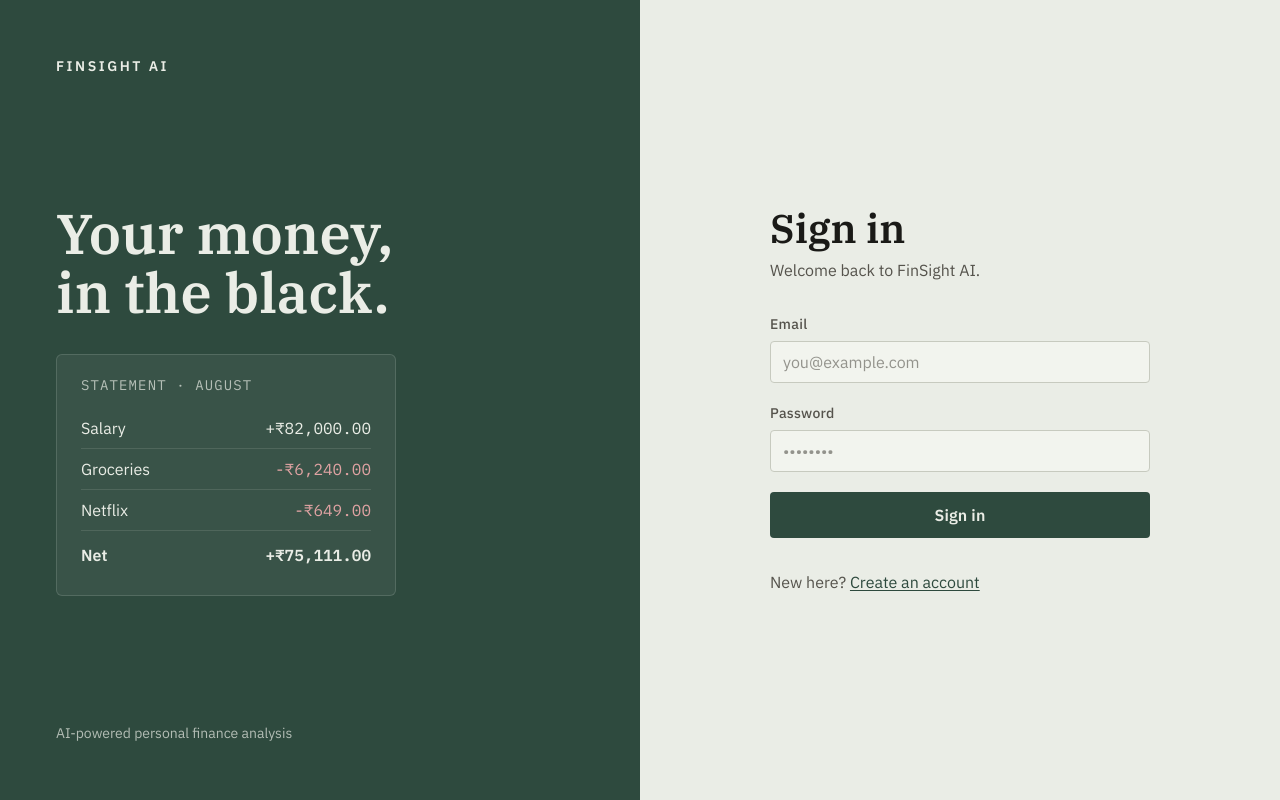
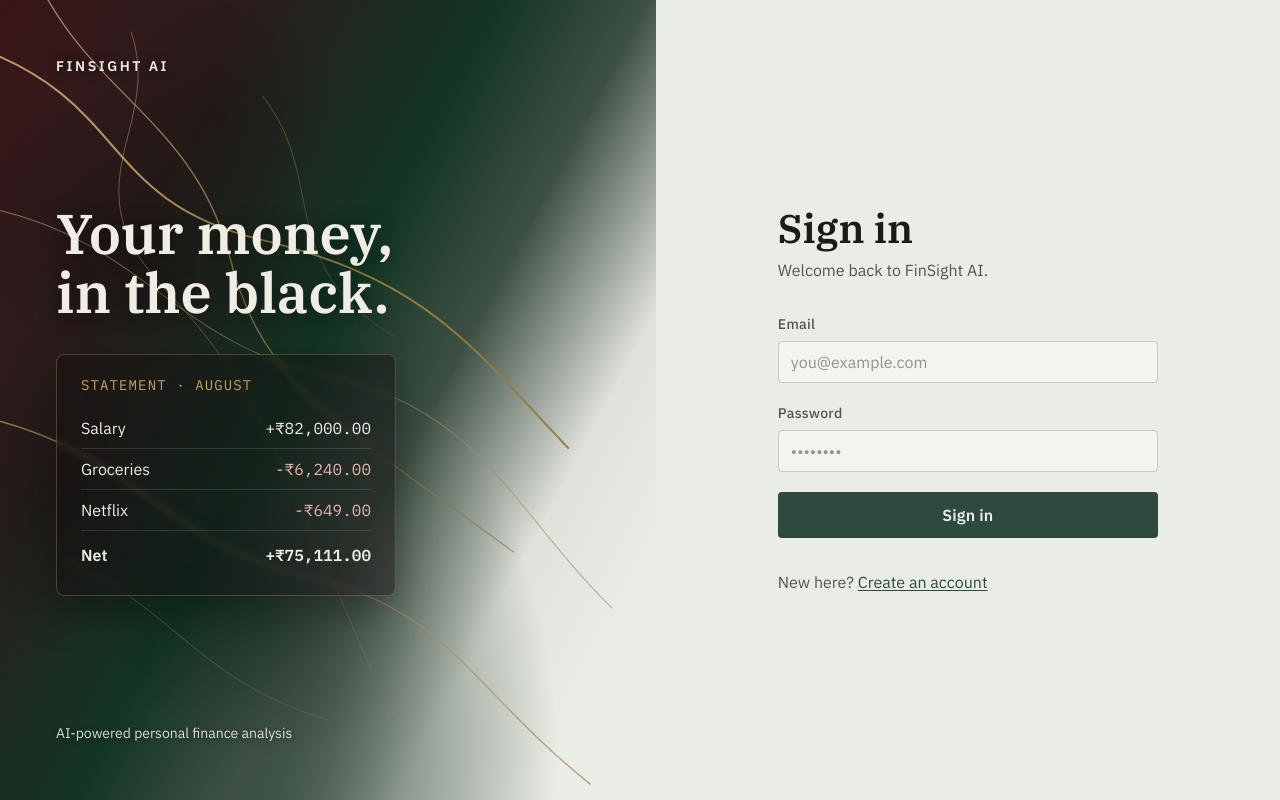
Before and after one commit to MohammadSaqlain124/finsight-ai, a React (Vite) app in the folder frontend/: page /login in a window 1280 px wide. Built offline with nearby package versions, Linux system fonts and the light colour scheme.

Commit message:
feat(frontend): CSS marble auth panel with responsive layout

```diff
--- a/frontend/src/components/AuthLayout.jsx
+++ b/frontend/src/components/AuthLayout.jsx
@@ -4,33 +4,39 @@ function AuthLayout({ title, subtitle, footer, children }) {
   return (
     <div className={styles.shell}>
       <aside className={styles.brand}>
-        <p className={styles.wordmark}>FinSight AI</p>
+        <svg className={styles.veins} viewBox="0 0 600 1000" preserveAspectRatio="none" xmlns="http://www.w3.org/2000/svg">
+          <defs>
+            <linearGradient id="veinGold" x1="0" y1="0" x2="1" y2="1">
+              <stop offset="0" stopColor="#E8C989" />
+              <stop offset="0.5" stopColor="#C9A15A" />
+              <stop offset="1" stopColor="#8C6A2E" />
+            </linearGradient>
+          </defs>
+          <g fill="none" stroke="url(#veinGold)" strokeLinecap="round">
+            <path d="M-20 60 C 120 130, 90 250, 240 300 S 430 430, 520 560" strokeWidth="2.2" opacity="0.9" />
+            <path d="M40 -10 C 90 120, 180 160, 210 320 S 300 520, 470 690" strokeWidth="1.4" opacity="0.7" />
+            <path d="M-10 260 C 130 300, 160 430, 300 470 S 470 640, 560 760" strokeWidth="1.1" opacity="0.6" />
+            <path d="M120 40 C 150 160, 60 230, 150 360 S 250 560, 360 900" strokeWidth="0.9" opacity="0.55" />
+            <path d="M-20 520 C 120 560, 150 680, 280 720 S 430 860, 540 980" strokeWidth="1.6" opacity="0.65" />
+            <path d="M240 120 C 300 220, 250 330, 360 420" strokeWidth="0.7" opacity="0.5" />
+            <path d="M60 700 C 160 760, 180 850, 300 900" strokeWidth="0.8" opacity="0.5" />
+          </g>
+        </svg>
 
-        <div>
-          <p className={styles.tagline}>Your money,<br />in the black.</p>
-
-          <div className={styles.ledger}>
-            <p className={styles.ledgerHead}>Statement · August</p>
-            <div className={styles.row}>
-              <span>Salary</span>
-              <span className={styles.amt}>+₹82,000.00</span>
-            </div>
-            <div className={styles.row}>
-              <span>Groceries</span>
-              <span className={`${styles.amt} ${styles.amtNeg}`}>-₹6,240.00</span>
-            </div>
-            <div className={styles.row}>
-              <span>Netflix</span>
-              <span className={`${styles.amt} ${styles.amtNeg}`}>-₹649.00</span>
-            </div>
-            <div className={`${styles.row} ${styles.rowTotal}`}>
-              <span>Net</span>
-              <span className={styles.amt}>+₹75,111.00</span>
+        <div className={styles.content}>
+          <p className={styles.wordmark}>FinSight AI</p>
+          <div>
+            <p className={styles.tagline}>Your money,<br />in the black.</p>
+            <div className={styles.ledger}>
+              <p className={styles.ledgerHead}>Statement · August</p>
+              <div className={styles.row}><span>Salary</span><span className={styles.amt}>+₹82,000.00</span></div>
+              <div className={styles.row}><span>Groceries</span><span className={`${styles.amt} ${styles.amtNeg}`}>-₹6,240.00</span></div>
+              <div className={styles.row}><span>Netflix</span><span className={`${styles.amt} ${styles.amtNeg}`}>-₹649.00</span></div>
+              <div className={`${styles.row} ${styles.rowTotal}`}><span>Net</span><span className={styles.amt}>+₹75,111.00</span></div>
             </div>
           </div>
+          <p className={styles.brandFoot}>AI-powered personal finance analysis</p>
         </div>
-
-        <p className={styles.brandFoot}>AI-powered personal finance analysis</p>
       </aside>
 
       <main className={styles.formCol}>
--- a/frontend/src/components/AuthLayout.module.css
+++ b/frontend/src/components/AuthLayout.module.css
@@ -1,110 +1,89 @@
 .shell {
   min-height: 100vh;
   display: grid;
-  grid-template-columns: 1fr 1fr;
+  grid-template-columns: 1.05fr 1fr;
 }
 
-/* ---- Brand panel ---- */
+/* ---- Marble brand panel ---- */
 .brand {
-  background-color: var(--pine);
-  color: var(--paper);
+  position: relative;
+  overflow: hidden;
   padding: 3.5rem;
+  color: var(--cream);
+  background:
+    linear-gradient(118deg,
+      var(--oxblood) 0%, #2A1E1C 24%, var(--emerald) 46%,
+      #3E5044 60%, rgba(147,147,132,0.12) 76%, transparent 88%),
+    radial-gradient(140% 120% at 12% 8%, #4A1A20 0%, transparent 42%),
+    radial-gradient(120% 130% at 30% 95%, #0C2A1E 0%, transparent 46%),
+    var(--paper);
+}
+.brand::before {
+  content: "";
+  position: absolute;
+  inset: 0;
+  z-index: 1;
+  pointer-events: none;
+  opacity: 0.5;
+  mix-blend-mode: multiply;
+  background:
+    radial-gradient(38% 30% at 22% 30%, rgba(12,42,30,0.55), transparent 70%),
+    radial-gradient(30% 26% at 8% 62%, rgba(74,26,32,0.50), transparent 70%),
+    radial-gradient(34% 24% at 40% 78%, rgba(18,53,36,0.50), transparent 72%),
+    radial-gradient(26% 22% at 34% 14%, rgba(58,21,25,0.45), transparent 72%);
+}
+.veins { position: absolute; inset: 0; z-index: 2; pointer-events: none; width: 100%; height: 100%; opacity: 0.85; }
+
+.content {
+  position: relative;
+  z-index: 3;
+  min-height: 100%;
   display: flex;
   flex-direction: column;
   justify-content: space-between;
   gap: 2rem;
 }
 
-.wordmark {
-  font-family: var(--font-ui);
-  font-size: var(--text-sm);
-  font-weight: 600;
-  letter-spacing: 0.18em;
-  text-transform: uppercase;
-}
+.wordmark { font-size: 0.875rem; font-weight: 600; letter-spacing: 0.18em; text-transform: uppercase; text-shadow: 0 1px 10px rgba(0,0,0,0.5); }
+.tagline { font-family: var(--font-display); font-weight: 600; font-size: var(--text-3xl); line-height: 1.05; margin-bottom: 2rem; text-shadow: 0 2px 20px rgba(0,0,0,0.5); }
 
-.tagline {
-  font-family: var(--font-display);
-  font-weight: 600;
-  font-size: var(--text-3xl);
-  line-height: 1.05;
-  margin-bottom: 2rem;
-}
-
-/* ---- Mock ledger card ---- */
 .ledger {
-  background-color: rgba(234, 237, 230, 0.06);  /* paper @ 6% */
-  border: 1px solid rgba(234, 237, 230, 0.15);  /* paper @ 15% */
-  border-radius: 6px;
+  background: rgba(18,10,12,0.42);
+  border: 1px solid rgba(201,161,90,0.30);
+  border-radius: 8px;
   padding: 1.25rem 1.5rem;
   max-width: 340px;
+  backdrop-filter: blur(3px);
+  box-shadow: 0 12px 44px rgba(0,0,0,0.35);
 }
-
-.ledgerHead {
-  font-family: var(--font-mono);
-  font-size: var(--text-sm);
-  text-transform: uppercase;
-  letter-spacing: 0.08em;
-  opacity: 0.7;
-  margin-bottom: 0.75rem;
-}
-
-.row {
-  display: flex;
-  justify-content: space-between;
-  align-items: baseline;
-  padding: 0.5rem 0;
-  border-bottom: 1px solid rgba(234, 237, 230, 0.12);
-  font-family: var(--font-ui);
-}
-
-.rowTotal {
-  border-bottom: none;
-  margin-top: 0.25rem;
-  font-weight: 600;
-}
-
-.amt {
-  font-family: var(--font-mono);
-  font-variant-numeric: tabular-nums lining-nums;
-}
-
-.amtNeg { color: #E0A3A3; }  /* lighter red for contrast on pine */
-
-.brandFoot {
-  font-family: var(--font-ui);
-  font-size: var(--text-sm);
-  opacity: 0.7;
-}
+.ledgerHead { font-family: var(--font-mono); font-size: var(--text-sm); text-transform: uppercase; letter-spacing: 0.08em; color: var(--gold); margin-bottom: 0.75rem; }
+.row { display: flex; justify-content: space-between; align-items: baseline; padding: 0.5rem 0; border-bottom: 1px solid rgba(239,237,228,0.13); }
+.rowTotal { border-bottom: none; margin-top: 0.25rem; font-weight: 600; }
+.amt { font-family: var(--font-mono); font-variant-numeric: tabular-nums lining-nums; }
+.amtNeg { color: var(--neg-panel); }
+.brandFoot { font-size: var(--text-sm); opacity: 0.9; text-shadow: 0 1px 8px rgba(0,0,0,0.55); }
 
 /* ---- Form column ---- */
-.formCol {
-  display: flex;
-  align-items: center;
-  justify-content: center;
-  padding: 3rem;
-}
-
+.formCol { display: flex; align-items: center; justify-content: center; padding: 3rem; }
 .formInner { width: 100%; max-width: 380px; }
-
-.title { font-size: var(--text-2xl); }
+.title { font-family: var(--font-display); font-weight: 600; font-size: var(--text-2xl); line-height: 1.1; }
 .subtitle { color: var(--ink-soft); margin-top: 0.5rem; margin-bottom: 2rem; }
 .footer { margin-top: 2rem; color: var(--ink-soft); }
 
+/* ---- Responsive ---- */
 .mobileBrand { display: none; }
 
-/* ---- Collapse the panel on small screens ---- */
-@media (max-width: 820px) {
+@media (max-width: 860px) {
   .shell { grid-template-columns: 1fr; }
   .brand { display: none; }
+  .formCol { padding: 2rem 1.5rem; }
   .mobileBrand {
     display: block;
-    font-family: var(--font-ui);
     font-size: var(--text-sm);
     font-weight: 600;
     letter-spacing: 0.18em;
     text-transform: uppercase;
-    color: var(--pine);
+    color: var(--emerald);
     margin-bottom: 2rem;
   }
 }
--- a/frontend/src/index.css
+++ b/frontend/src/index.css
@@ -1,6 +1,12 @@
 /* ============ Design tokens ============ */
 :root {
   /* Color — drawn from the ledger: ink, red, paper */
+    /* Marble brand panel */
+  --oxblood:      #3A1519;
+  --emerald:      #123524;
+  --cream:        #EFEDE4;
+  --gold:         #C9A15A;
+  --neg-panel:    #E7B2AD;  /* expense figures on the dark panel */
   --paper:        #EAEDE6;  /* base — cool ledger paper, not cream */
   --paper-raised: #F2F4EE;  /* cards / raised surfaces */
   --ink:          #1A1A17;  /* primary text; surplus, "in the black" */
```
Also changed, not shown: 1 other file (tests, documents, lock files or other folders).
